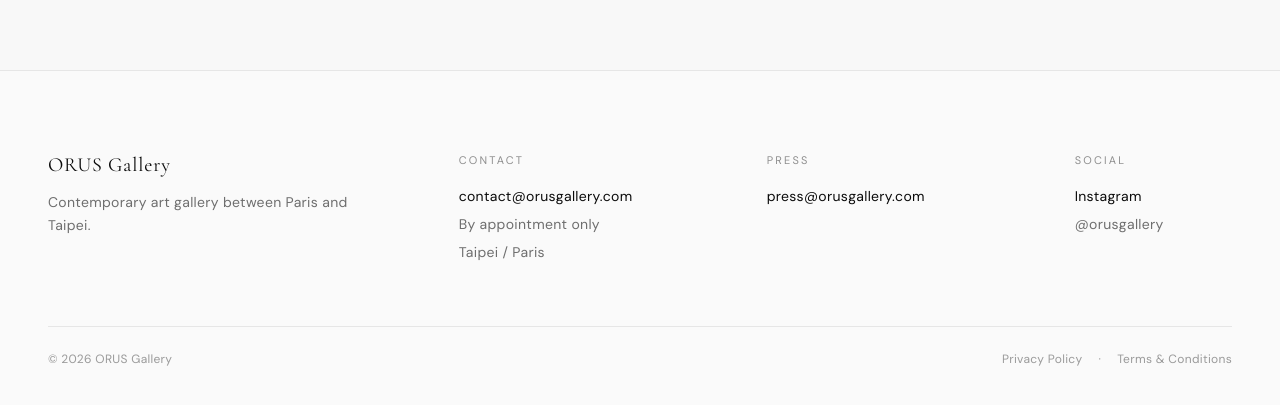
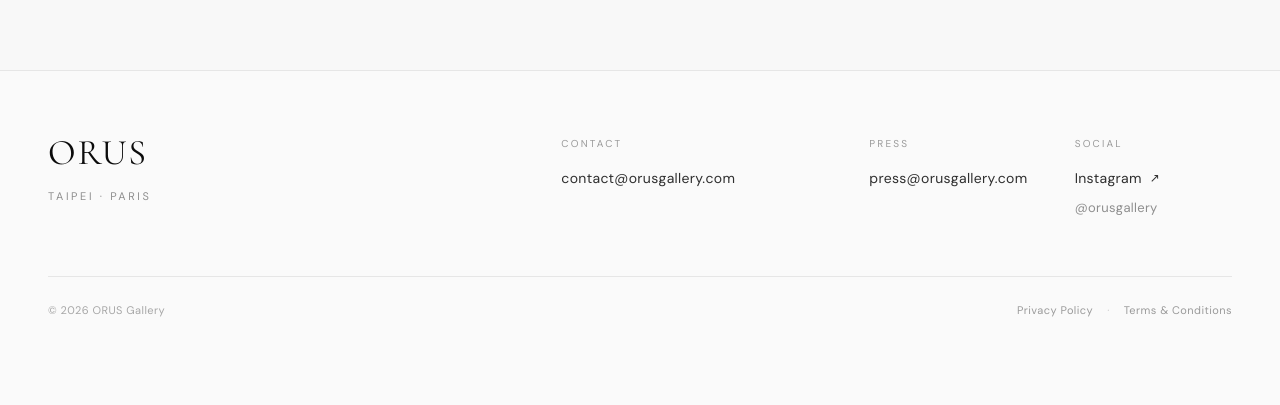
Before and after one commit to benj1299/aorus-gallery, a Next.js app: page /en/contact in a window 1280 px wide. Shown: the part 1492-1897 px from the top of the page. After the commit the page ends 1876 px from the top, so only its background shows below. Built offline with nearby package versions, Linux system fonts and the light colour scheme; no server answers; the database is empty.

Commit message:
fix: refine premium ORUS footer

```diff
--- a/components/Footer.tsx
+++ b/components/Footer.tsx
@@ -5,115 +5,71 @@ import { Link } from '@/i18n/navigation';
 
 export function Footer() {
   const t = useTranslations('footer');
+  const cities = t('contact.cities').replace(/\s*\/\s*/g, ' · ');
 
   return (
-    <footer
-      className="border-t"
-      style={{ backgroundColor: '#FAFAFA', borderColor: '#E6E6E6' }}
-    >
-      <div className="px-edge py-16 md:py-20">
-        <div className="max-w-7xl mx-auto">
-          <div className="grid grid-cols-1 md:grid-cols-12 gap-10 md:gap-12">
-            <div className="md:col-span-4">
-              <p
-                className="font-display text-xl tracking-[0.04em] mb-3"
-                style={{ color: '#0B0B0B' }}
-              >
-                {t('gallery.name')}
+    <footer className="border-t border-hairline bg-blanc">
+      <div className="px-edge py-12 md:py-14 lg:py-16">
+        <div className="max-w-[1480px] mx-auto">
+          <div className="grid grid-cols-1 sm:grid-cols-2 lg:grid-cols-12 gap-x-8 md:gap-x-10 lg:gap-x-12 gap-y-9 md:gap-y-10 lg:gap-y-0">
+            <div className="sm:col-span-2 lg:col-span-5">
+              <p className="font-display text-[2rem] md:text-[2.25rem] leading-none tracking-[0.05em] text-noir">
+                ORUS
               </p>
-              <p
-                className="text-sm leading-relaxed max-w-xs"
-                style={{ color: '#6E6E6E' }}
-              >
-                {t('gallery.tagline')}
+              <p className="mt-4 text-[10px] md:text-[11px] tracking-[0.24em] uppercase text-noir/45">
+                {cities}
               </p>
             </div>
 
-            <div className="md:col-span-3">
-              <p
-                className="text-[11px] tracking-[0.2em] uppercase mb-4"
-                style={{ color: 'rgba(11, 11, 11, 0.45)' }}
-              >
+            <div className="lg:col-span-3">
+              <p className="text-[10px] tracking-[0.22em] uppercase text-noir/40 mb-3">
                 {t('contact.title')}
               </p>
-              <ul className="space-y-2 text-sm" style={{ color: '#0B0B0B' }}>
-                <li>
               <a
                 href="mailto:contact@orusgallery.com"
-                    className="hover:opacity-70 transition-opacity"
+                className="inline-block text-[13px] md:text-sm text-noir/85 hover:text-jade transition-colors duration-300"
               >
                 contact@orusgallery.com
               </a>
-                </li>
-                <li style={{ color: '#6E6E6E' }}>{t('contact.appointment')}</li>
-                <li style={{ color: '#6E6E6E' }}>{t('contact.cities')}</li>
-              </ul>
             </div>
 
-            <div className="md:col-span-3">
-              <p
-                className="text-[11px] tracking-[0.2em] uppercase mb-4"
-                style={{ color: 'rgba(11, 11, 11, 0.45)' }}
-              >
+            <div className="lg:col-span-2">
+              <p className="text-[10px] tracking-[0.22em] uppercase text-noir/40 mb-3">
                 {t('press.title')}
               </p>
-              <ul className="space-y-2 text-sm" style={{ color: '#0B0B0B' }}>
-                <li>
               <a
                 href="mailto:press@orusgallery.com"
-                    className="hover:opacity-70 transition-opacity"
+                className="inline-block text-[13px] md:text-sm text-noir/85 hover:text-jade transition-colors duration-300"
               >
                 press@orusgallery.com
               </a>
-                </li>
-              </ul>
             </div>
 
-            <div className="md:col-span-2">
-              <p
-                className="text-[11px] tracking-[0.2em] uppercase mb-4"
-                style={{ color: 'rgba(11, 11, 11, 0.45)' }}
-              >
+            <div className="lg:col-span-2">
+              <p className="text-[10px] tracking-[0.22em] uppercase text-noir/40 mb-3">
                 {t('social.title')}
               </p>
-              <ul className="space-y-2 text-sm" style={{ color: '#0B0B0B' }}>
-                <li>
               <a
                 href="https://instagram.com/orusgallery"
                 target="_blank"
                 rel="noopener noreferrer"
-                    className="hover:opacity-70 transition-opacity"
+                className="group inline-flex items-center gap-2 text-[13px] md:text-sm text-noir/85 hover:text-jade transition-colors duration-300"
               >
-                    {t('social.instagram')}
+                <span>{t('social.instagram')}</span>
+                <span aria-hidden="true" className="text-[0.85em] transition-transform duration-300 group-hover:translate-x-0.5 group-hover:-translate-y-0.5">↗</span>
               </a>
-                </li>
-                <li style={{ color: '#6E6E6E' }}>{t('social.handle')}</li>
-              </ul>
+              <p className="mt-1.5 text-[12px] md:text-[13px] text-noir/45">{t('social.handle')}</p>
             </div>
           </div>
 
-          <div
-            className="w-full h-px mt-14 md:mt-16"
-            style={{ backgroundColor: '#E6E6E6' }}
-          />
-
-          <div
-            className="flex flex-col md:flex-row md:items-center md:justify-between gap-3 pt-6 text-xs tracking-wide"
-            style={{ color: 'rgba(11, 11, 11, 0.4)' }}
-          >
-            <span>{t('copyright')}</span>
-            <div className="flex flex-wrap items-center gap-x-4 gap-y-2">
-              <Link
-                href="/privacy"
-                className="hover:text-noir transition-colors duration-300"
-              >
+          <div className="mt-11 md:mt-12 lg:mt-14 border-t border-hairline pt-5 md:pt-6 flex flex-col md:flex-row md:items-center md:justify-between gap-4">
+            <span className="text-[11px] tracking-[0.04em] text-noir/35">{t('copyright')}</span>
+            <div className="flex flex-wrap items-center gap-x-3.5 gap-y-2 text-[11px] tracking-[0.04em] text-noir/40">
+              <Link href="/privacy" className="hover:text-noir transition-colors duration-300">
                 {t('privacy')}
               </Link>
-              <span aria-hidden="true">·</span>
-              <Link
-                href="/terms"
-                className="hover:text-noir transition-colors duration-300"
-              >
+              <span aria-hidden="true" className="text-noir/20">·</span>
+              <Link href="/terms" className="hover:text-noir transition-colors duration-300">
                 {t('terms')}
               </Link>
             </div>
```
Lines whose indentation alone changed are shown as unchanged.
